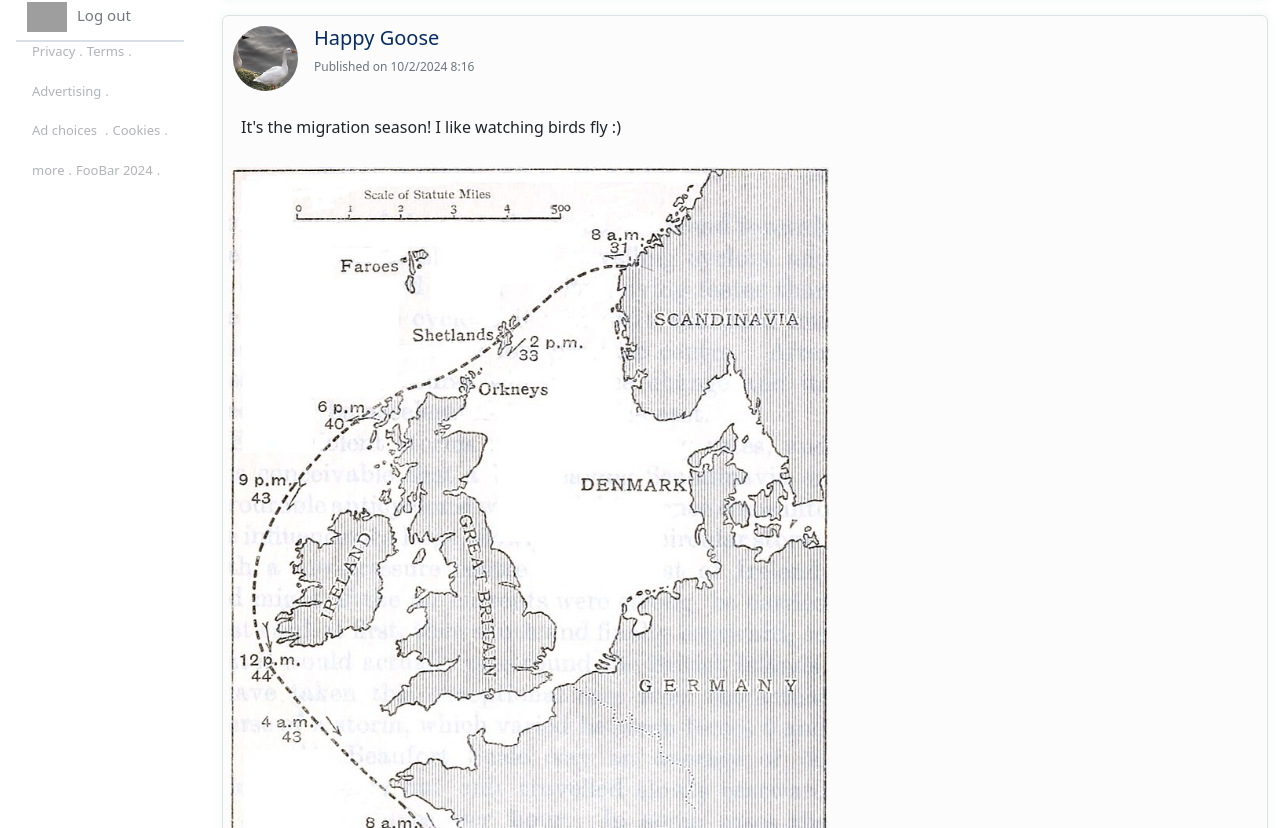
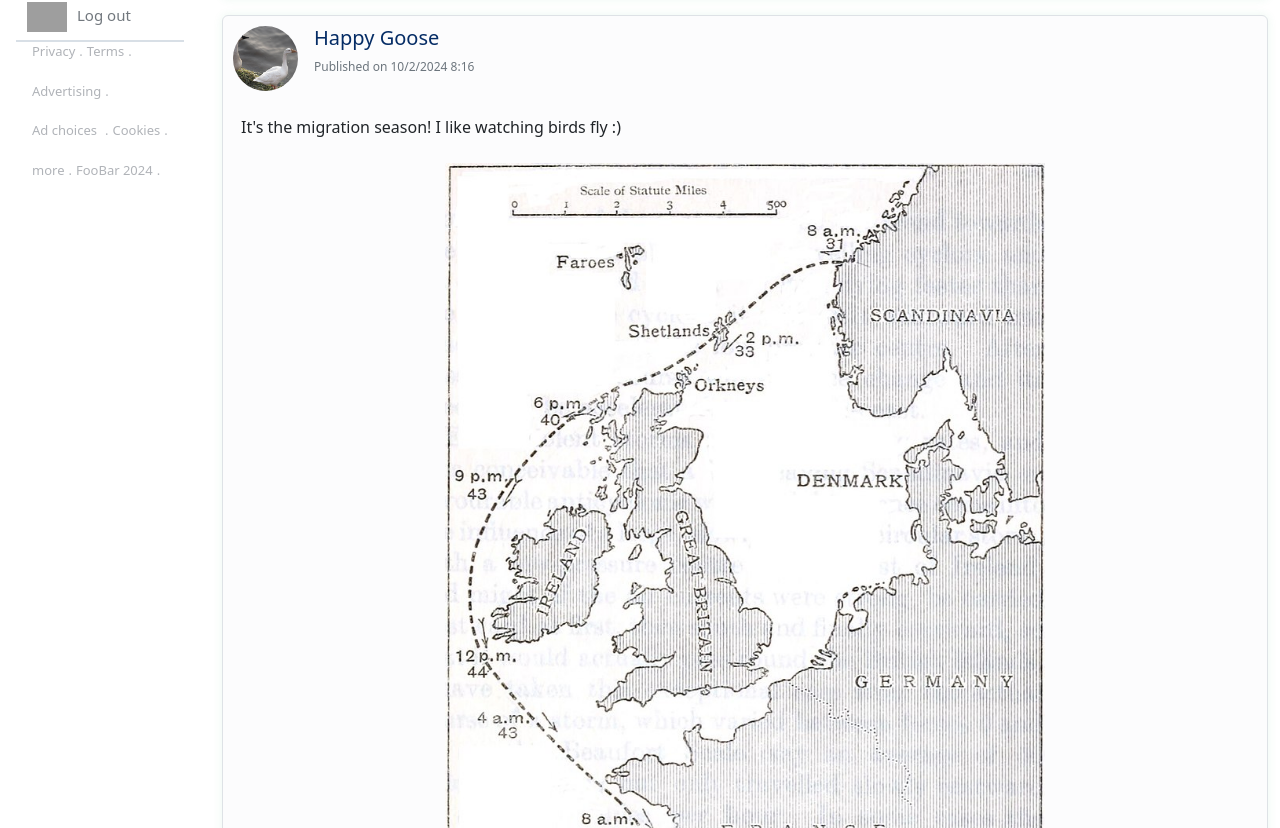
Before and after one commit to AsifMadar/Foobar-BIU-web, a React (Create React App) app: page / in a window 1280 px wide. Shown: the part 352-1180 px from the top of the page. Built offline with nearby package versions, Linux system fonts and the light colour scheme; grey boxes are pictures that could not be loaded.

Commit message:
Some style fixes

```diff
--- a/src/Post/Post.js
+++ b/src/Post/Post.js
@@ -127,7 +127,7 @@ function Post({ currentUser, editRequested, details, updateDetails }) {
                         <img
                             key={i}
                             src={imageSrc}
-                            className="img-fluid mt-2"
+                            className="img-fluid mt-2 mx-auto d-block"
                             alt=""
                         />
                     ))}
--- a/src/PostEditor/PostEditor.css
+++ b/src/PostEditor/PostEditor.css
@@ -11,4 +11,8 @@
 		margin: 0.25em;
 		position: absolute;
 	}
+
+	.image-container {
+		max-width: fit-content;
+	}
 }
--- a/src/PostEditor/PostEditor.js
+++ b/src/PostEditor/PostEditor.js
@@ -93,7 +93,7 @@ function PostEditor({ currentUser, details, updateDetails }) {
                     />
                 </button>
                 {newDetails.images.map((imageSrc, i) => (
-                    <div key={i} className="m-1">
+                    <div key={i} className="image-container m-1 mx-auto">
                         <button
                             className="btn btn-close delete-img"
                             onClick={() => deleteImage(i)}
```
